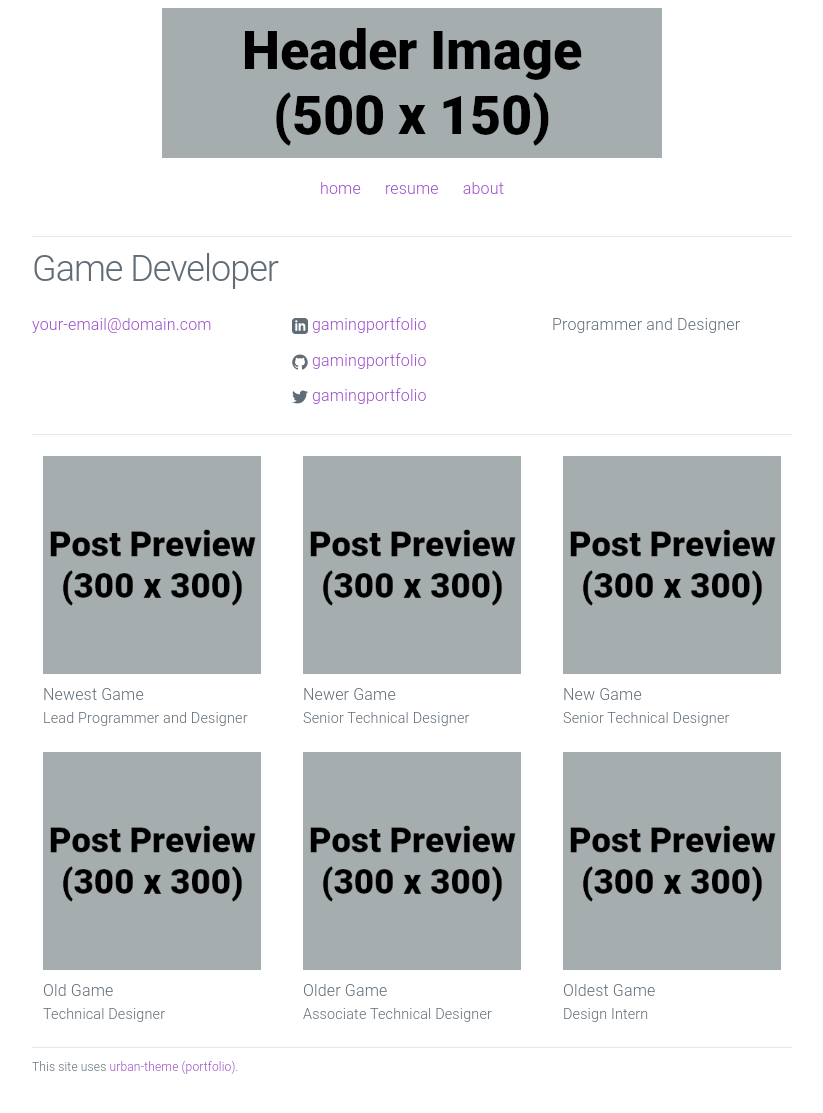
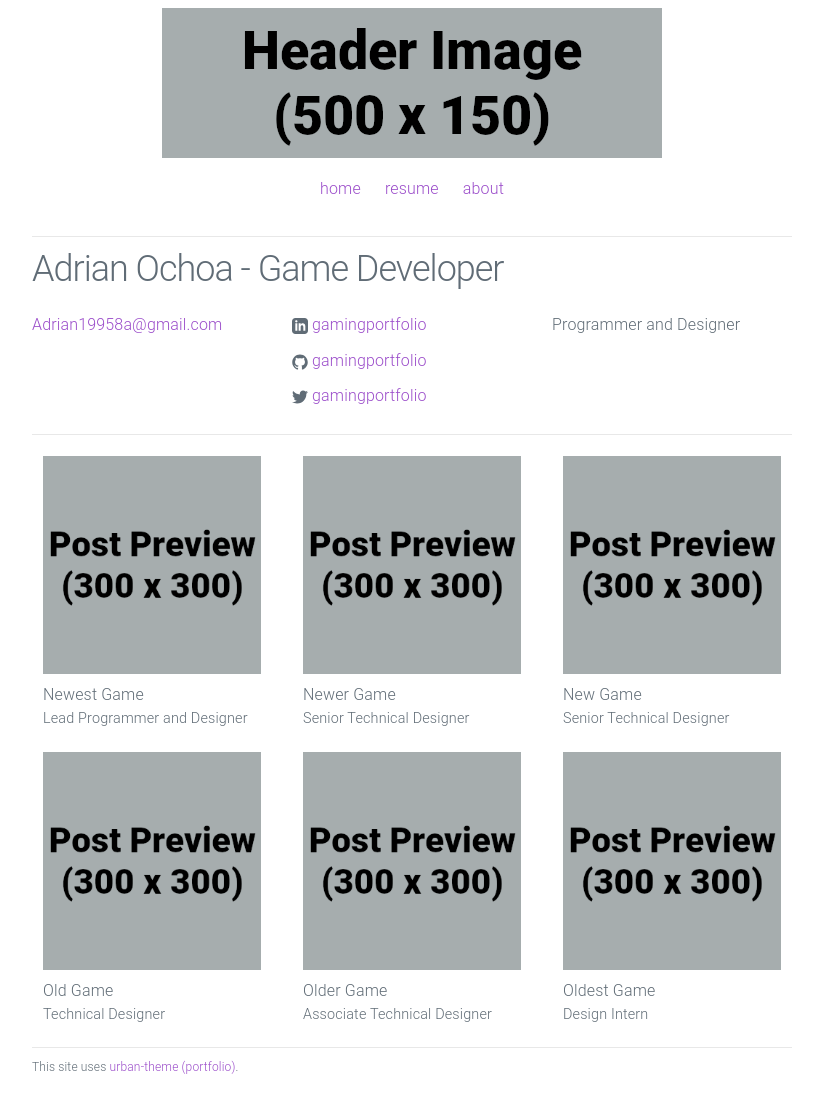
Before and after one commit to LukesSkywalker/AdrianOchoa.github.io, a Jekyll site: the page built from index.html, in a window 1280 px wide. Shown: the whole page, without its empty margins (228-1051 px from the left). Built offline with Jekyll 4.4.1, drawn with Linux system fonts in a browser that asks for light colours.

Commit message:
Update _config.yml

```diff
--- a/_config.yml
+++ b/_config.yml
@@ -1,10 +1,10 @@
 # Site settings
-title: Game Developer
-email: your-email@domain.com
+title: Adrian Ochoa - Game Developer
+email: Adrian19958a@gmail.com
 description: > # keep this and put description below
   Programmer and Designer
-url: "https://yourdomain.com" # the base hostname & protocol for your site
-linkedin_url: "https://www.linkedin.com/in/gamingportfolio"
+url: "https://AdrianOchoa.github.io" # the base hostname & protocol for your site
+linkedin_url: "www.linkedin.com/in/adrian-ochoa-881247284"
 github_username: gamingportfolio
 twitter_username: gamingportfolio
 footer_text: "This site uses <a href='https://github.com/gamingportfolio/urban-theme-portfolio'>urban-theme (portfolio)</a>."
```
